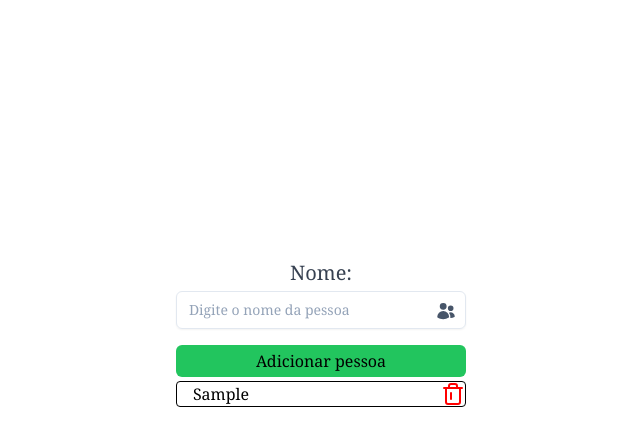
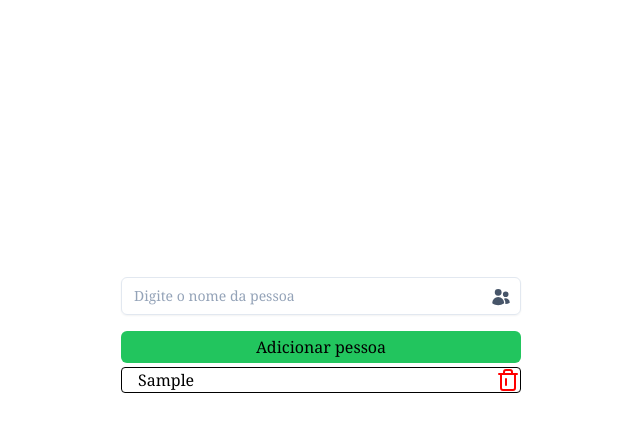
Before and after one commit to MuriloL7/projeto-finan-as, a plain HTML site: page index.html in a window 1280 px wide. Both pictures are taken after typing "Sample" into the empty fields and a click on the button "Adicionar pessoa". Shown: the part 82-528 px from the top of the page, without its empty margins (319-959 px from the left). Drawn offline with nearby package versions, Linux system fonts and the light colour scheme.

```diff
--- a/index.html
+++ b/index.html
@@ -17,9 +17,8 @@
     </div>
 
     <div class="form flex justify-center flex-col items-center h-screen p absolute">
-        <label for="nome" class="block text-sm font-medium text-gray-700 mb-1 text-xl">Nome:</label>
-
-        <div class="w-full max-w-sm min-w-[200px]">
+        <label for="nome" class="block text-sm font-medium text-gray-700 mb-1 text-xl"></label>
+        <div class="w-full max-w-sm min-w-[400px]">
             <div class="relative">
                 <input type="text" id="nome" name="nome" class="w-full pl-3 pr-10 py-2 bg-transparent placeholder:text-slate-400 text-slate-600 text-sm border border-slate-200 rounded-md transition duration-300 ease focus:outline-none focus:border-slate-400 hover:border-slate-300 shadow-sm focus:shadow" placeholder="Digite o nome da pessoa"><br>
 
@@ -29,8 +28,7 @@
 
 
         <div class="mt-4" >
-            <button onclick="adicionarPessoa()" class="button button-pink !bg-green-500 px-20 h-8 rounded-md" data-ripple-light="true">Adicionar pessoa</button>
-
+            <button onclick="adicionarPessoa()" class="button button-pink !bg-green-500 px-20 h-8 rounded-md w-full" data-ripple-light="true">Adicionar pessoa</button>
         </div>
     </div>
 
--- a/script.js
+++ b/script.js
@@ -10,24 +10,21 @@
     input.value = "";
 
     exibirLista(lista);
-
-    return lista;
 }
 
-function removerPessoa(id){
-    const index = pessoas.indexOf(id)
-
-    pessoas.splice(index, 1);
+function removerPessoa(cont){
+    pessoas.splice(cont, 1);
 
     console.log(pessoas);
 
     exibirLista(lista);
 }
 
-
 function exibirLista(lista){
+    let cont = 0;
     lista.innerHTML = "";
     for (let nome of pessoas){
-            lista.innerHTML += `<li class="nomes pl-4 flex flex-row justify-between">${nome} <button id="${nome}" onclick="removerPessoa(id)"><svg xmlns="http://www.w3.org/2000/svg" width="24" height="24" viewBox="0 0 24 24" fill="none" stroke="#ff0000" stroke-width="2" stroke-linecap="round" stroke-linejoin="round"><path d="M3 6h18"></path><path d="M19 6v14c0 1-1 2-2 2H7c-1 0-2-1-2-2V6"></path><path d="M8 6V4c0-1 1-2 2-2h4c1 0 2 1 2 2v2"></path><line x1="10" x2="10" y1="11" y2="17"></line><line x1="14" x2="14" y1="11" y2="17></line></svg></button></li>`;
+            lista.innerHTML += `<li class="nomes pl-4 flex flex-row justify-between">${nome} <button id="${cont}" onclick="removerPessoa(id)"><svg xmlns="http://www.w3.org/2000/svg" width="24" height="24" viewBox="0 0 24 24" fill="none" stroke="#ff0000" stroke-width="2" stroke-linecap="round" stroke-linejoin="round"><path d="M3 6h18"></path><path d="M19 6v14c0 1-1 2-2 2H7c-1 0-2-1-2-2V6"></path><path d="M8 6V4c0-1 1-2 2-2h4c1 0 2 1 2 2v2"></path><line x1="10" x2="10" y1="11" y2="17"></line><line x1="14" x2="14" y1="11" y2="17></line></svg></button></li>`;
+            cont += 1;
     }
 }
```
